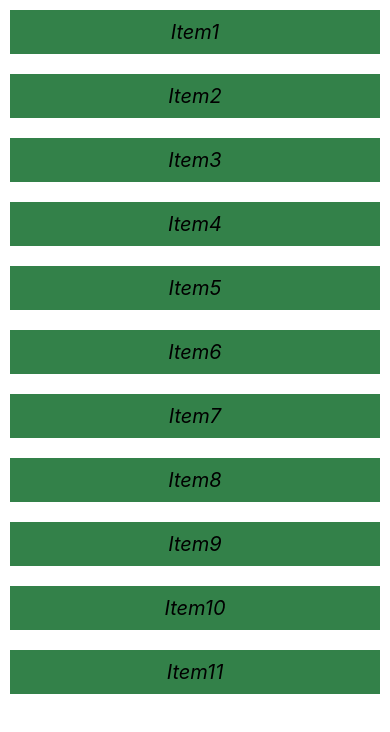
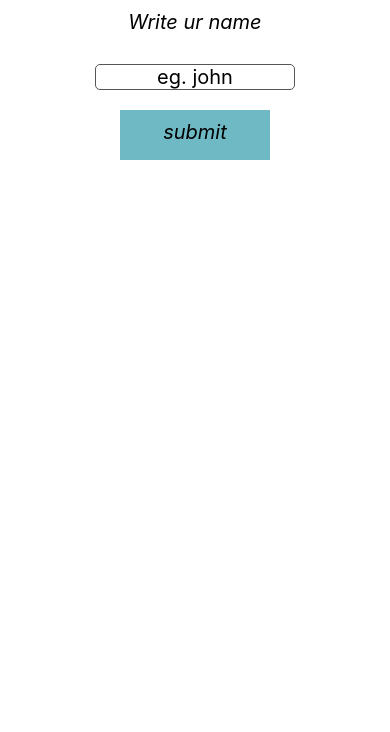
Before and after one commit to KZacc98/StatTrackProjectZPSM2, a React Native app: screen / in a window 390 px wide. Shown: the top 732 px of the page. Built offline with nearby package versions, Linux system fonts and the light colour scheme.

Commit message:
toastmessages working

```diff
--- a/App.js
+++ b/App.js
@@ -1,7 +1,9 @@
 import React, {useState} from 'react';
 import type {Node} from 'react';
 import {
+  Alert,
   Button,
+  FlatList,
   Linking,
   RefreshControl,
   SafeAreaView,
@@ -9,9 +11,12 @@ import {
   StatusBar,
   StyleSheet,
   Text,
+  TextInput, ToastAndroid,
+  TouchableHighlight,
+  TouchableOpacity,
   useColorScheme,
   View,
-} from 'react-native';
+} from "react-native";
 
 import {
   Colors,
@@ -22,39 +27,34 @@ import {
 } from 'react-native/Libraries/NewAppScreen';
 
 const App: () => Node = () => {
-  const [Items, setItems] = useState([
-    {key: 1, item: 'Item1'},
-    {key: 2, item: 'Item2'},
-    {key: 3, item: 'Item3'},
-    {key: 4, item: 'Item4'},
-    {key: 5, item: 'Item5'},
-    {key: 6, item: 'Item6'},
-    {key: 7, item: 'Item7'},
-    {key: 8, item: 'Item8'},
-    {key: 9, item: 'Item9'},
-    {key: 10, item: 'Item10'},
-    {key: 11, item: 'Item11'},
-  ]);
-
-  const [Refreshing, setRefreshing] = useState(false);
-  const onRefresh = () => {
-    setRefreshing(true);
-    setItems([...Items, {key: 69, item: 'Item69'}]);
-    setRefreshing(false);
+  const [name, setName] = useState('');
+  const [submitted, setSubmitted] = useState(false);
+  const onPressHandler = () => {
+    if (name.length > 1) {
+      setSubmitted(!submitted);
+    } else {
+      // Alert.alert('Warning', 'Name too short', [
+      //   {text: 'OK', onPress: () => console.warn('ok pressed')},
+      // ]);
+      ToastAndroid.show('ToastMessage displayed', ToastAndroid.SHORT);
+    }
   };
 
   return (
-    <ScrollView
-      style={styles.body}
-      refreshControl={<RefreshControl refreshing={Refreshing} onRefresh={onRefresh} />}>
-      {Items.map(object => {
-        return (
-          <View style={styles.item} key={object.key}>
-            <Text style={styles.text}>{object.item}</Text>
-          </View>
-        );
-      })}
-    </ScrollView>
+    <View style={styles.body}>
+      <Text style={styles.text}>Write ur name</Text>
+      <TextInput
+        style={styles.input}
+        placeholder={'eg. john'}
+        onChangeText={value => setName(value)}
+      />
+      <TouchableOpacity onPress={onPressHandler} style={styles.button}>
+        <Text style={styles.text}>{submitted ? 'clear' : 'submit'}</Text>
+      </TouchableOpacity>
+      {submitted ? (
+        <Text style={styles.text}>you are registered as: {name}</Text>
+      ) : null}
+    </View>
   );
 };
 
@@ -62,7 +62,7 @@ const styles = StyleSheet.create({
   body: {
     flex: 1,
     backgroundColor: 'rgb(255,255,255)',
-    flexDirection: 'column',
+    alignItems: 'center',
   },
   text: {
     color: '#000000',
@@ -70,14 +70,20 @@ const styles = StyleSheet.create({
     fontStyle: 'italic',
     margin: 10,
   },
-  item: {
-    backgroundColor: '#338149',
-    justifyContent: 'center',
-    alignItems: 'center',
-    margin: 10,
+  input: {
+    width: 200,
+    borderWidth: 1,
+    borderColor: '#555',
+    borderRadius: 5,
+    textAlign: 'center',
+    fontSize: 20,
+    margin: 20,
   },
   button: {
-    backgroundColor: '#FF0',
+    backgroundColor: '#6fb9c4',
+    width: 150,
+    height: 50,
+    alignItems: 'center',
   },
 });
 
```
